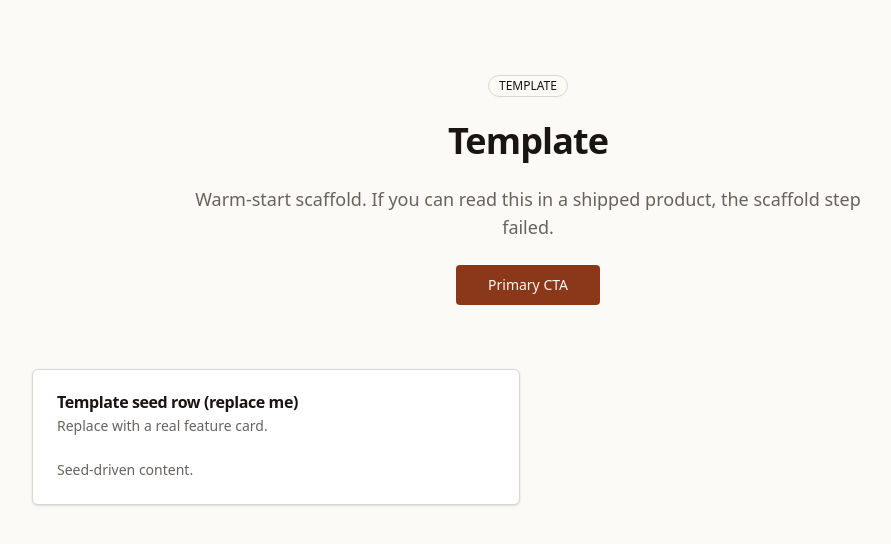
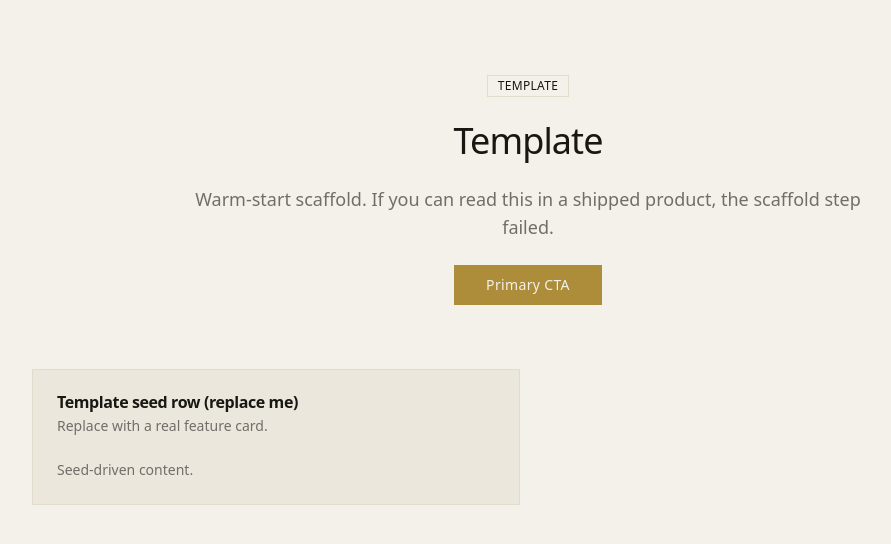
Before and after one commit to mericcintosun/detent, a Next.js app: page / in a window 1280 px wide. Shown: the top 544 px of the page, without its empty margins (112-1003 px from the left). Built offline with nearby package versions, Linux system fonts and the light colour scheme.

Commit message:
feat: identity contract, design tokens and sharp-radius primitives

```diff
--- a/app/globals.css
+++ b/app/globals.css
@@ -1,31 +1,45 @@
 @import "tailwindcss";
 
-/* shadcn-style design tokens. The ONLY place colors live: restyle a project by
-   editing these variables from IDENTITY.md; components never carry hex.
-   TEMPLATE placeholder palette: warm neutral, deliberately NOT the navy ground +
-   teal accent the scaffold rules ban, so a token the scaffold forgets to
-   rewrite cannot reintroduce that look. Every value below is replaced. */
+/* Every colour in Detent comes from IDENTITY.md (D11 museum). Components never
+   carry a raw hex: they use these tokens or the Tailwind classes generated from
+   them below. Ground #f4f1ea, surface #ece7dc, line #e2dccd, ink #191713,
+   accent gold #ad8c3a, second oxide-red #9c3b2a. */
 :root {
-  --background: oklch(0.985 0.004 80);
-  --foreground: oklch(0.2 0.01 60);
-  --card: oklch(1 0 0);
-  --card-foreground: oklch(0.2 0.01 60);
-  --popover: oklch(1 0 0);
-  --popover-foreground: oklch(0.2 0.01 60);
-  --primary: oklch(0.45 0.12 40);
-  --primary-foreground: oklch(0.98 0.005 80);
-  --secondary: oklch(0.94 0.008 80);
-  --secondary-foreground: oklch(0.25 0.01 60);
-  --muted: oklch(0.94 0.008 80);
-  --muted-foreground: oklch(0.5 0.01 60);
-  --accent: oklch(0.92 0.02 60);
-  --accent-foreground: oklch(0.2 0.01 60);
-  --destructive: oklch(0.55 0.19 25);
-  --destructive-foreground: oklch(0.98 0 0);
-  --border: oklch(0.88 0.01 80);
-  --input: oklch(0.88 0.01 80);
-  --ring: oklch(0.45 0.12 40);
-  --radius: 0.375rem;
+  --ground: #f4f1ea;
+  --surface: #ece7dc;
+  --surface-deep: #e2dccd;
+  --line: #e2dccd;
+  --ink: #191713;
+  --gold: #ad8c3a;
+  --oxide: #9c3b2a;
+
+  --background: var(--ground);
+  --foreground: var(--ink);
+  --card: var(--surface);
+  --card-foreground: var(--ink);
+  --popover: var(--surface);
+  --popover-foreground: var(--ink);
+  --primary: var(--gold);
+  --primary-foreground: var(--ground);
+  --secondary: var(--surface-deep);
+  --secondary-foreground: var(--ink);
+  --muted: var(--surface-deep);
+  --muted-foreground: color-mix(in srgb, var(--ink) 60%, var(--ground));
+  --accent: var(--surface-deep);
+  --accent-foreground: var(--ink);
+  --destructive: var(--oxide);
+  --destructive-foreground: var(--ground);
+  --border: var(--line);
+  --input: var(--line);
+  --ring: var(--gold);
+
+  /* Semantic states. WARN is a 60 percent oxide-red tint over the ground,
+     declared this way in IDENTITY.md because the accent is already warm. */
+  --ok: #2e7d4f;
+  --warn: #bf8477;
+  --bad: #9c3b2a;
+
+  --radius: 0.125rem;
 }
 
 @theme inline {
@@ -48,13 +62,84 @@
   --color-border: var(--border);
   --color-input: var(--input);
   --color-ring: var(--ring);
-  --radius-sm: calc(var(--radius) - 4px);
-  --radius-md: calc(var(--radius) - 2px);
+  --color-hairline: var(--gold);
+  --color-ok: var(--ok);
+  --color-warn: var(--warn);
+  --color-bad: var(--bad);
+
+  --font-sans: var(--font-franklin), ui-sans-serif, system-ui, "Segoe UI", sans-serif;
+  --font-display: var(--font-caslon), Georgia, "Times New Roman", serif;
+
+  --radius-sm: var(--radius);
+  --radius-md: var(--radius);
   --radius-lg: var(--radius);
-  --radius-xl: calc(var(--radius) + 4px);
+  --radius-xl: var(--radius);
 }
 
 body {
   background: var(--background);
   color: var(--foreground);
+  font-family: var(--font-franklin), ui-sans-serif, system-ui, "Segoe UI", sans-serif;
 }
+
+/* The display face carries every h1 and h2, per IDENTITY.md. */
+h1,
+h2 {
+  font-family: var(--font-caslon), Georgia, "Times New Roman", serif;
+  font-weight: 400;
+}
+
+/* Wide-tracked small caps label every column, per IDENTITY.md. */
+.detent-label {
+  font-size: 0.6875rem;
+  font-weight: 600;
+  letter-spacing: 0.16em;
+  text-transform: uppercase;
+  color: var(--muted-foreground);
+}
+
+/* Gold hairline instead of a border, the register-page treatment. */
+.detent-hairline {
+  border-color: var(--gold);
+}
+
+/* The ruled ledger sheet, drawn once here and reused as a surface. */
+.detent-ruled {
+  background-image: url("/illustrations/ledger-rule.svg");
+  background-repeat: repeat;
+  background-size: auto 2.25rem;
+}
+
+/* MOTION M4 wipe: clip-path inset reveal, 600ms, cubic-bezier(0.65, 0, 0.35, 1).
+   Stagger rides nth-child rules, never an inline delay custom property. */
+@keyframes detent-wipe {
+  from {
+    clip-path: inset(0 100% 0 0);
+    opacity: 0.35;
+  }
+  to {
+    clip-path: inset(0 0 0 0);
+    opacity: 1;
+  }
+}
+
+.detent-enter {
+  animation: detent-wipe 600ms cubic-bezier(0.65, 0, 0.35, 1) both;
+}
+
+.detent-stagger > *:nth-child(1) { animation-delay: 0ms; }
+.detent-stagger > *:nth-child(2) { animation-delay: 40ms; }
+.detent-stagger > *:nth-child(3) { animation-delay: 80ms; }
+.detent-stagger > *:nth-child(4) { animation-delay: 120ms; }
+.detent-stagger > *:nth-child(5) { animation-delay: 160ms; }
+.detent-stagger > *:nth-child(6) { animation-delay: 200ms; }
+.detent-stagger > *:nth-child(n + 7) { animation-delay: 240ms; }
+
+@media (prefers-reduced-motion: reduce) {
+  .detent-enter,
+  .detent-stagger > * {
+    animation: none !important;
+    clip-path: none !important;
+    opacity: 1 !important;
+  }
+}
--- a/components/ui/badge.tsx
+++ b/components/ui/badge.tsx
@@ -3,7 +3,8 @@ import { cva, type VariantProps } from "class-variance-authority";
 import { cn } from "@/lib/utils";
 
 const badgeVariants = cva(
-  "inline-flex items-center rounded-full border px-2.5 py-0.5 text-xs font-medium transition-colors",
+  // RADIUS sharp per IDENTITY.md: chips are square, like a register stamp.
+  "inline-flex items-center rounded-none border px-2.5 py-0.5 text-xs font-medium tracking-wide transition-colors",
   {
     variants: {
       variant: {
--- a/components/ui/button.tsx
+++ b/components/ui/button.tsx
@@ -4,7 +4,8 @@ import { cva, type VariantProps } from "class-variance-authority";
 import { cn } from "@/lib/utils";
 
 const buttonVariants = cva(
-  "inline-flex items-center justify-center gap-2 whitespace-nowrap rounded-md text-sm font-medium transition-colors focus-visible:outline-none focus-visible:ring-2 focus-visible:ring-ring disabled:pointer-events-none disabled:opacity-50 [&_svg]:size-4 [&_svg]:shrink-0",
+  // RADIUS sharp per IDENTITY.md.
+  "inline-flex items-center justify-center gap-2 whitespace-nowrap rounded-none text-sm font-medium tracking-wide transition-colors focus-visible:outline-none focus-visible:ring-2 focus-visible:ring-ring disabled:pointer-events-none disabled:opacity-50 [&_svg]:size-4 [&_svg]:shrink-0",
   {
     variants: {
       variant: {
@@ -17,8 +18,8 @@ const buttonVariants = cva(
       },
       size: {
         default: "h-9 px-4 py-2",
-        sm: "h-8 rounded-md px-3 text-xs",
-        lg: "h-10 rounded-md px-8",
+        sm: "h-8 rounded-none px-3 text-xs",
+        lg: "h-10 rounded-none px-8",
         icon: "h-9 w-9",
       },
     },
--- a/components/ui/card.tsx
+++ b/components/ui/card.tsx
@@ -2,7 +2,9 @@ import * as React from "react";
 import { cn } from "@/lib/utils";
 
 function Card({ className, ...props }: React.ComponentProps<"div">) {
-  return <div className={cn("rounded-lg border border-border bg-card text-card-foreground shadow-sm", className)} {...props} />;
+  // RADIUS sharp per IDENTITY.md, and no shadow: the museum direction carries
+  // panels on hairlines, not on lifted cards.
+  return <div className={cn("rounded-none border border-border bg-card text-card-foreground", className)} {...props} />;
 }
 function CardHeader({ className, ...props }: React.ComponentProps<"div">) {
   return <div className={cn("flex flex-col gap-1.5 p-6", className)} {...props} />;
--- a/components/ui/input.tsx
+++ b/components/ui/input.tsx
@@ -6,7 +6,7 @@ function Input({ className, type, ...props }: React.ComponentProps<"input">) {
     <input
       type={type}
       className={cn(
-        "flex h-9 w-full rounded-md border border-input bg-transparent px-3 py-1 text-sm shadow-sm transition-colors placeholder:text-muted-foreground focus-visible:outline-none focus-visible:ring-2 focus-visible:ring-ring disabled:cursor-not-allowed disabled:opacity-50",
+        "flex h-10 w-full rounded-none border border-input bg-transparent px-3 py-1 text-sm transition-colors placeholder:text-muted-foreground focus-visible:outline-none focus-visible:ring-2 focus-visible:ring-ring disabled:cursor-not-allowed disabled:opacity-50",
         className
       )}
       {...props}
```
Also changed, not shown: 1 other file (tests, documents, lock files or other folders).
